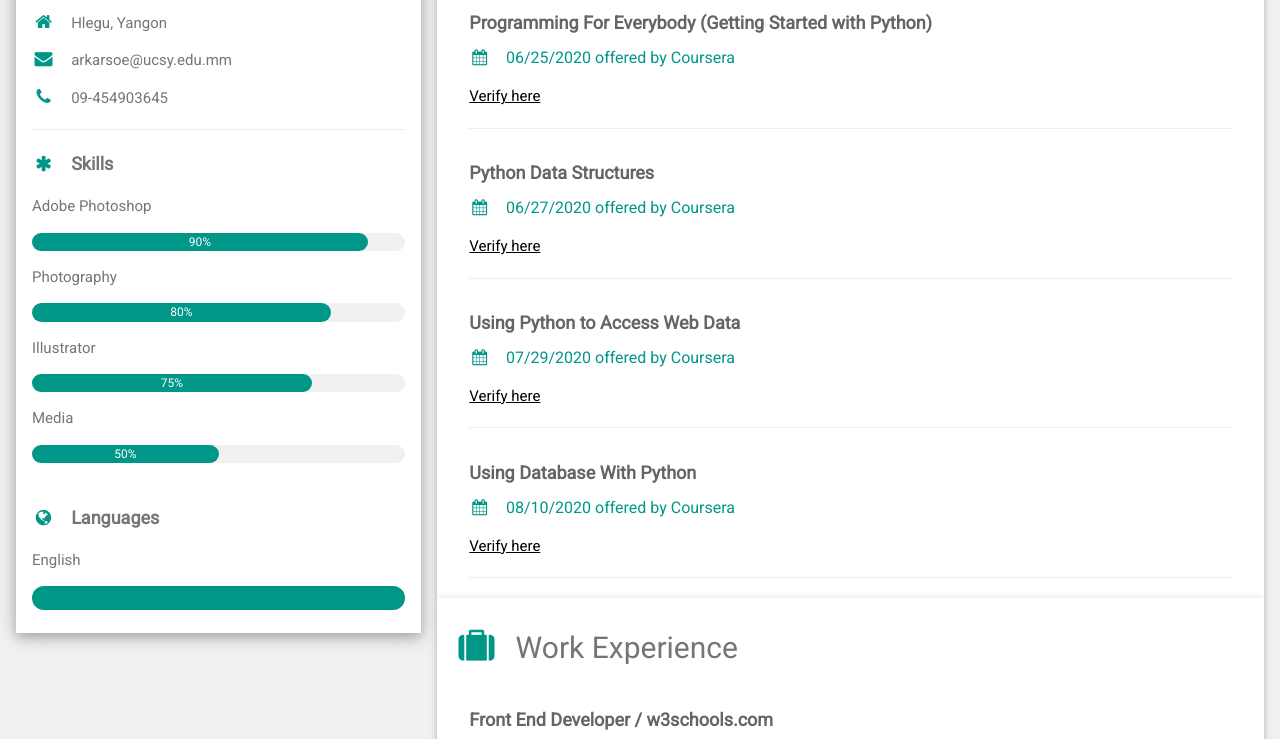
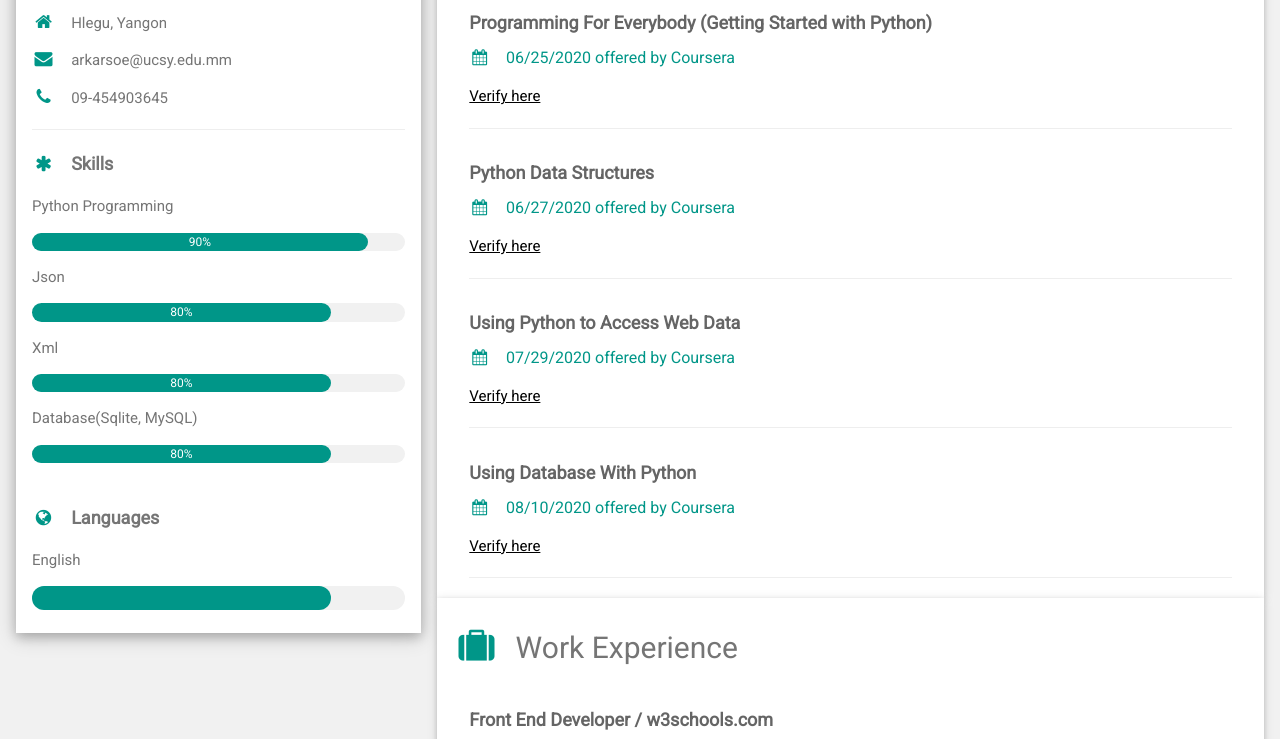
Before and after one commit to Dev-Arkar/Dev-Arkar.github.io, a plain HTML site: page index.html in a window 1280 px wide. Shown: the part 361-1100 px from the top of the page. Drawn offline with nearby package versions, Linux system fonts and the light colour scheme.

Commit message:
Modify CV

```diff
--- a/index.html
+++ b/index.html
@@ -35,30 +35,30 @@ html,body,h1,h2,h3,h4,h5,h6 {font-family: "Roboto", sans-serif}
           <hr>
 
           <p class="w3-large"><b><i class="fa fa-asterisk fa-fw w3-margin-right w3-text-teal"></i>Skills</b></p>
-          <p>Adobe Photoshop</p>
+          <p>Python Programming</p>
           <div class="w3-light-grey w3-round-xlarge w3-small">
             <div class="w3-container w3-center w3-round-xlarge w3-teal" style="width:90%">90%</div>
           </div>
-          <p>Photography</p>
+          <p>Json</p>
           <div class="w3-light-grey w3-round-xlarge w3-small">
             <div class="w3-container w3-center w3-round-xlarge w3-teal" style="width:80%">
               <div class="w3-center w3-text-white">80%</div>
             </div>
           </div>
-          <p>Illustrator</p>
+          <p>Xml</p>
           <div class="w3-light-grey w3-round-xlarge w3-small">
-            <div class="w3-container w3-center w3-round-xlarge w3-teal" style="width:75%">75%</div>
+            <div class="w3-container w3-center w3-round-xlarge w3-teal" style="width:80%">80%</div>
           </div>
-          <p>Media</p>
+          <p>Database(Sqlite, MySQL)</p>
           <div class="w3-light-grey w3-round-xlarge w3-small">
-            <div class="w3-container w3-center w3-round-xlarge w3-teal" style="width:50%">50%</div>
+            <div class="w3-container w3-center w3-round-xlarge w3-teal" style="width:80%">80%</div>
           </div>
           <br>
 
           <p class="w3-large w3-text-theme"><b><i class="fa fa-globe fa-fw w3-margin-right w3-text-teal"></i>Languages</b></p>
           <p>English</p>
           <div class="w3-light-grey w3-round-xlarge">
-            <div class="w3-round-xlarge w3-teal" style="height:24px;width:100%"></div>
+            <div class="w3-round-xlarge w3-teal" style="height:24px;width:80%"></div>
           </div>
           <br>
         </div>
```
